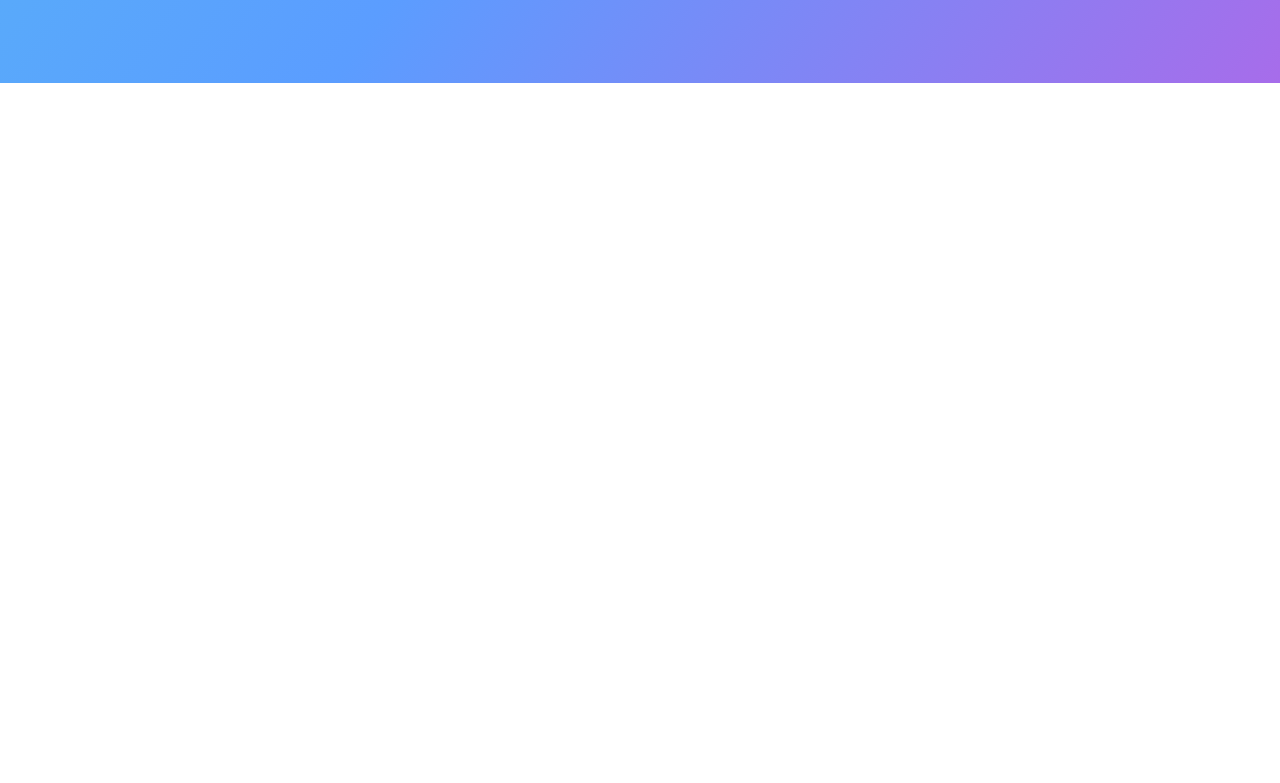
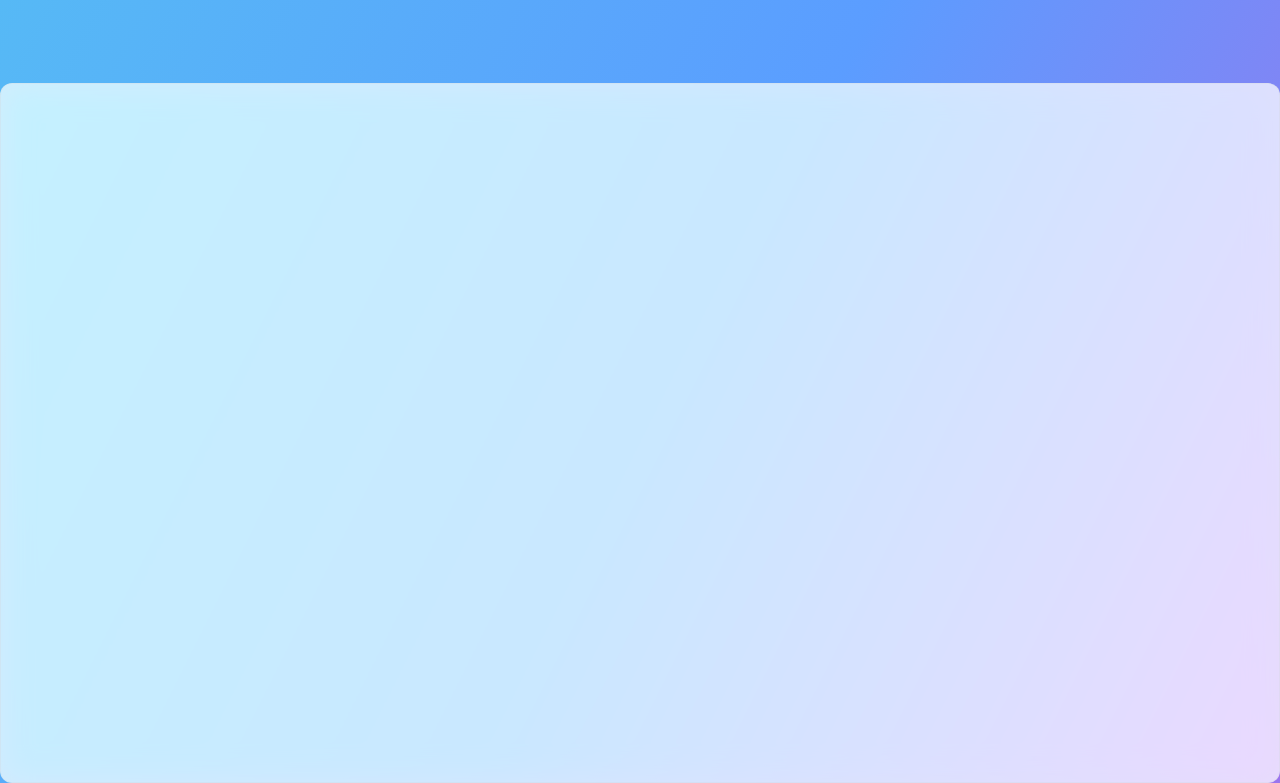
Before and after one commit to alivarastepour/personal-blog, a React (Create React App) app: page / in a window 1280 px wide. Shown: the part 1779-2562 px from the top of the page. Before the commit the page ends 1862 px from the top, so only its background shows below. Built offline with nearby package versions, Linux system fonts and the light colour scheme.

Commit message:
init Contact-us component

```diff
--- a/src/App.js
+++ b/src/App.js
@@ -2,12 +2,14 @@ import './sample.scss'
 import Header from "./Components/Header";
 import Introduction from "./Components/Introduction";
 import About from "./Components/About";
+import ContactUs from "./Components/Contact-us";
 function App() {
   return<>
       <div className='App'>
           <Header/>
           <Introduction/>
           <About/>
+          <ContactUs/>
       </div>
     </>
   ;
--- /dev/null
+++ b/src/Components/Contact-us/Contact-us.styles.ts
@@ -0,0 +1,6 @@
+import styled from "styled-components";
+
+export const Wrapper = styled.div`
+  height: 700px;
+  max-width: 1600px;
+`;
--- /dev/null
+++ b/src/Components/Contact-us/index.tsx
@@ -0,0 +1,13 @@
+import {Wrapper} from "./Contact-us.styles";
+import React from "react";
+import './styles.scss'
+
+const ContactUs = () => {
+    return <>
+        <Wrapper className='container glass'>
+
+        </Wrapper>
+    </>
+}
+
+export default ContactUs;
--- /dev/null
+++ b/src/Components/Contact-us/styles.scss
@@ -0,0 +1,6 @@
+@import "../../assets/general-styles";
+
+.glass{
+  @include glassMorphism;
+  border-radius: 12px;
+}
```
